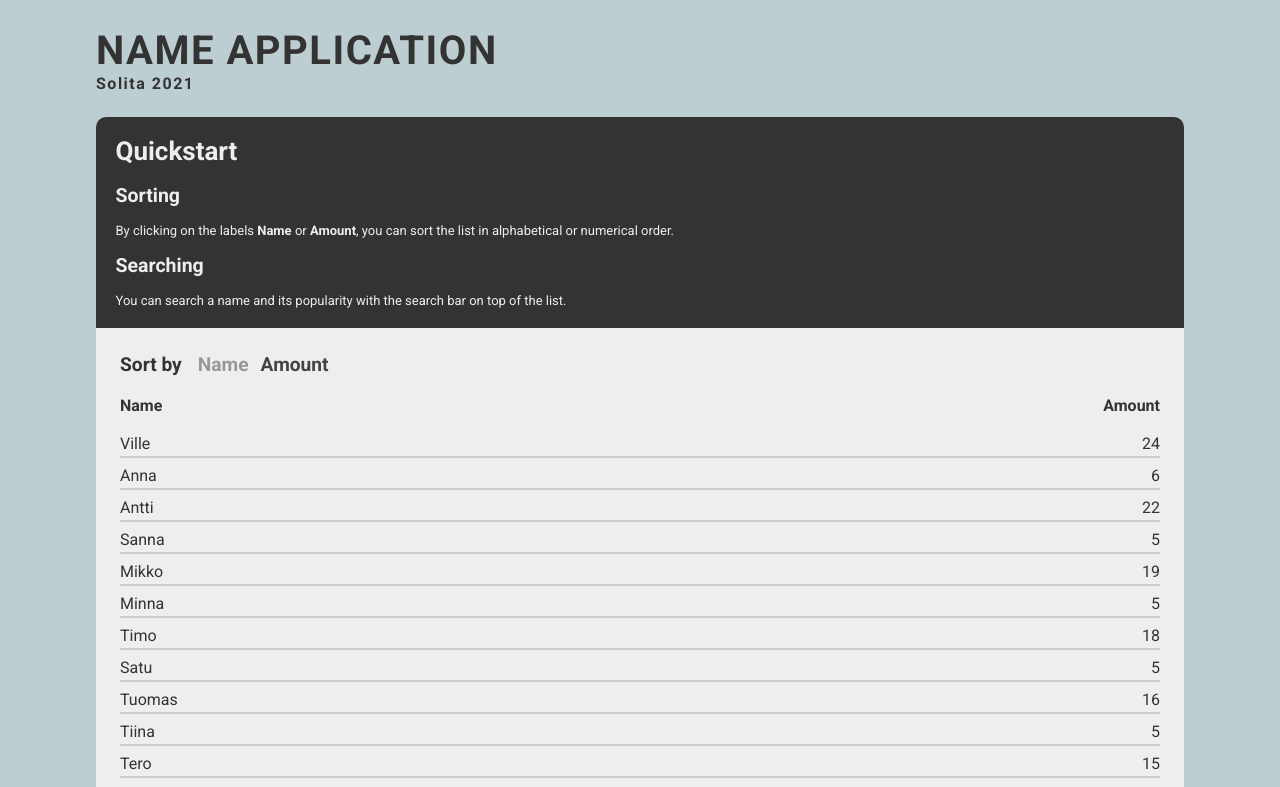
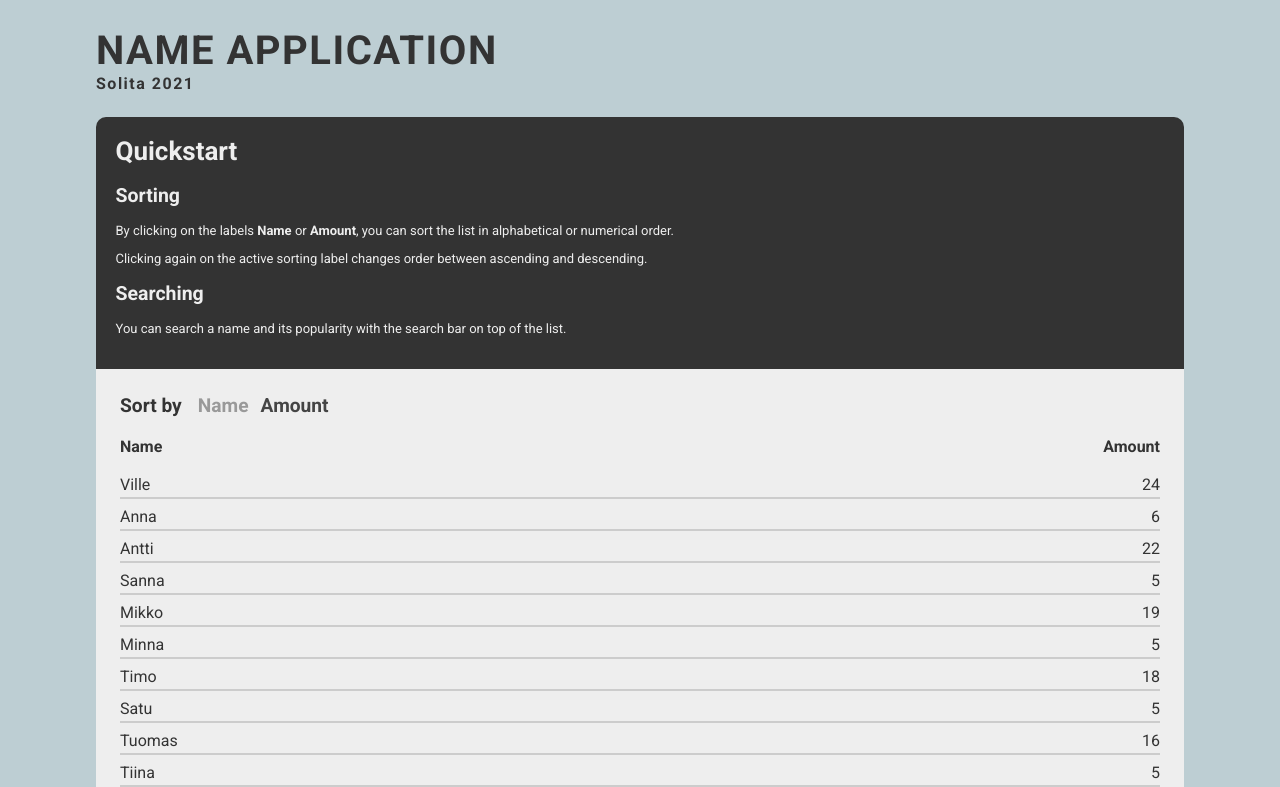
Before and after one commit to teekkari/solita-name-application, a React (Create React App) app: page / in a window 1280 px wide. Shown: the top 787 px of the page. Built offline with nearby package versions, Linux system fonts and the light colour scheme.

Commit message:
Changed div to p in text tags and added more instructions to sorting text

```diff
--- a/src/components/Quickstart.js
+++ b/src/components/Quickstart.js
@@ -10,10 +10,11 @@ function Quickstart() {
             <h1>Quickstart</h1>
 
             <h2>Sorting</h2>
-            <div className="text">By clicking on the labels <b>Name</b> or <b>Amount</b>, you can sort the list in alphabetical or numerical order.</div>
+            <p>By clicking on the labels <b>Name</b> or <b>Amount</b>, you can sort the list in alphabetical or numerical order.</p>
+            <p>Clicking again on the active sorting label changes order between ascending and descending.</p>
 
             <h2>Searching</h2>
-            <div className="text">You can search a name and its popularity with the search bar on top of the list.</div>
+            <p className="text">You can search a name and its popularity with the search bar on top of the list.</p>
         </div>
     </div>
     );
```
